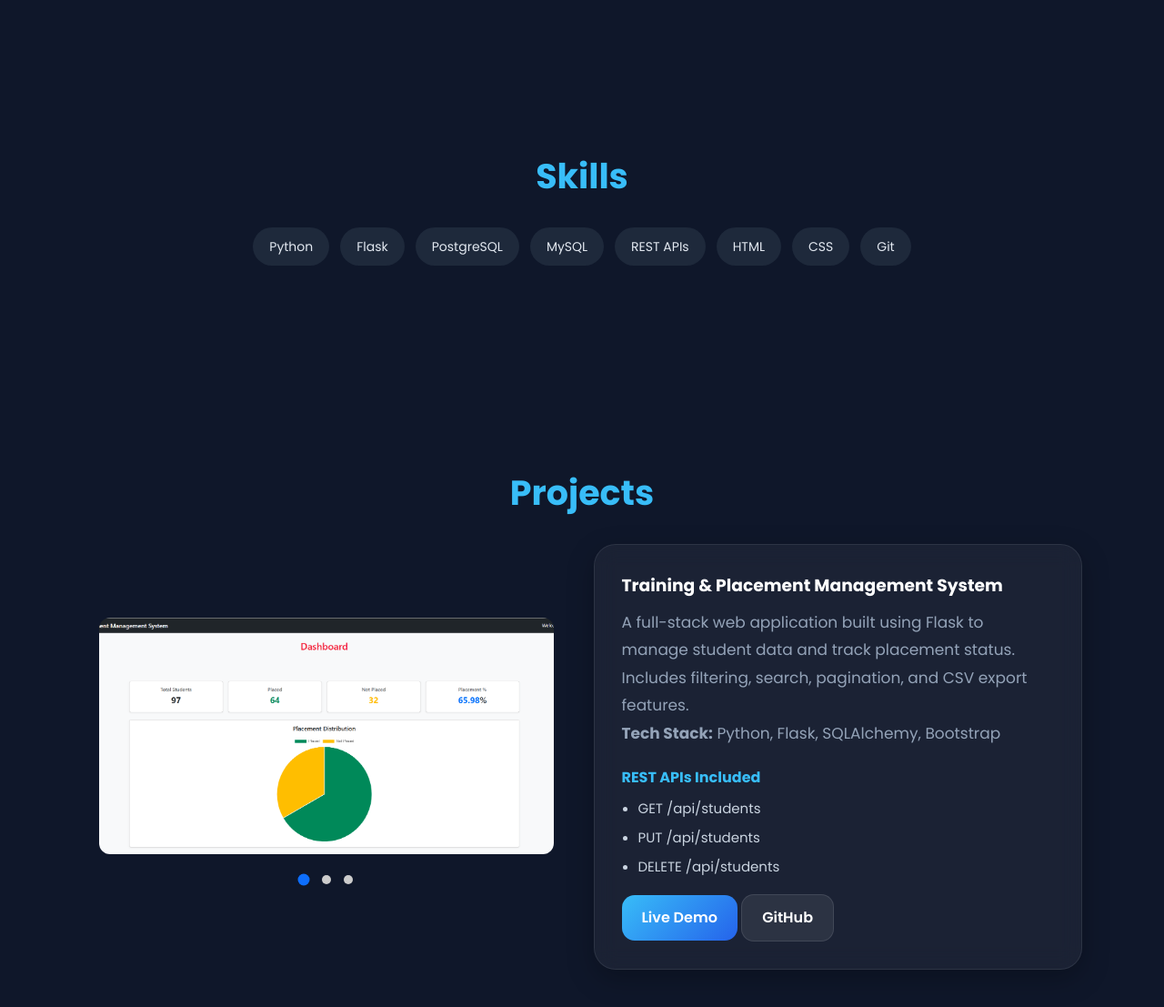
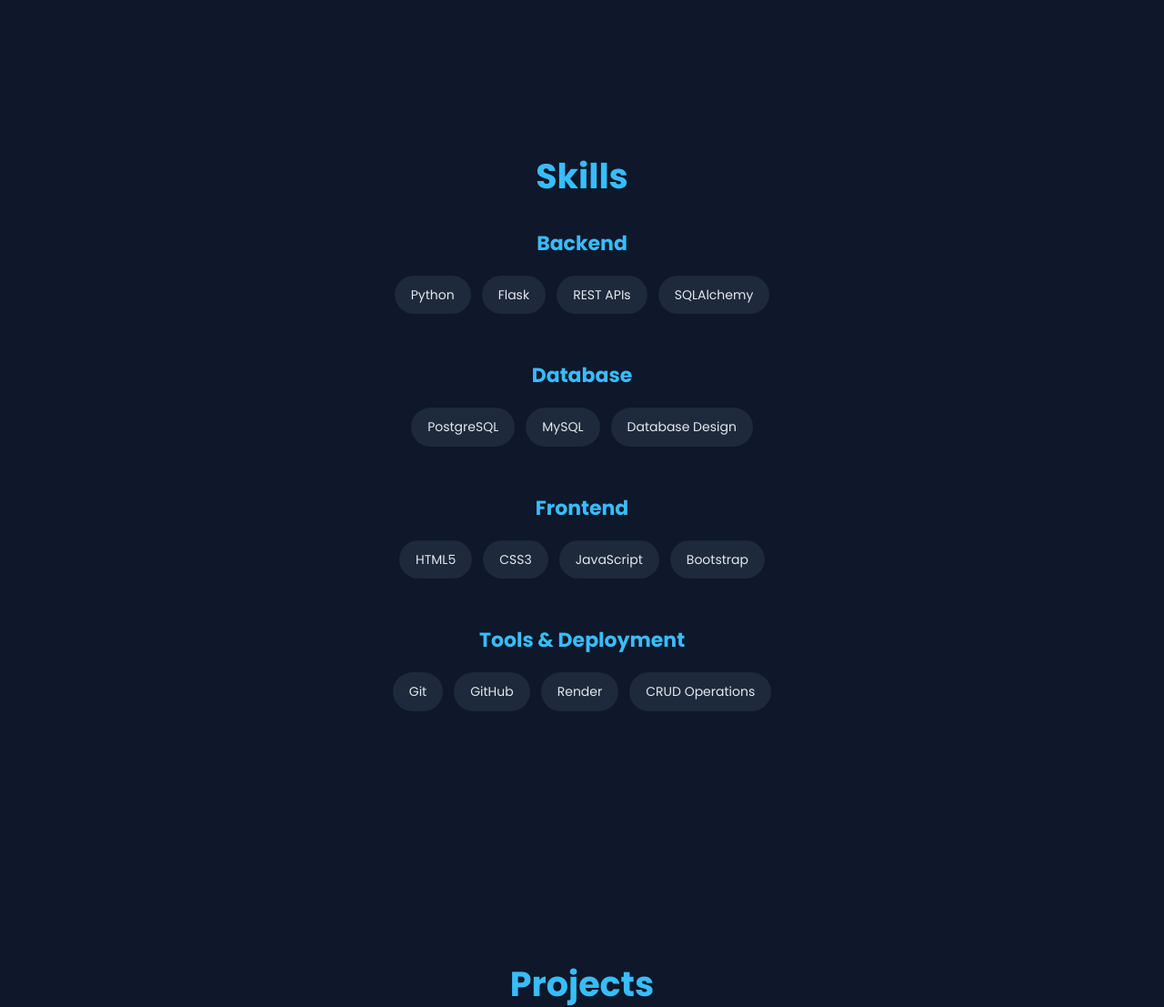
Before and after one commit to nishamore-UI/portfolio, a Flask app: page / in a window 1280 px wide. Shown: the part 1210-2317 px from the top of the page at 91% size. Run offline with Flask 3, Linux system fonts and the light colour scheme.

Commit message:
Updated skills section

```diff
--- a/static/css/style.css
+++ b/static/css/style.css
@@ -551,3 +551,14 @@ footer {
     margin-bottom: 8px;
     font-size: 15px;
 }
+
+.skill-category {
+    margin-bottom: 50px;
+}
+
+.skill-category h3 {
+    color: #38bdf8;
+    margin-bottom: 18px;
+    font-size: 22px;
+    text-align: center;
+}
--- a/templates/index.html
+++ b/templates/index.html
@@ -73,19 +73,68 @@
 </section>
 
 <section id="skills" class="reveal">
+
     <div class="container">
+
         <h2>Skills</h2>
+
+        <!-- Backend -->
+        <div class="skill-category">
+
+            <h3>Backend</h3>
+
             <div class="skills">
                 <span>Python</span>
                 <span>Flask</span>
+                <span>REST APIs</span>
+                <span>SQLAlchemy</span>
+            </div>
+
+        </div>
+
+        <!-- Database -->
+        <div class="skill-category">
+
+            <h3>Database</h3>
+
+            <div class="skills">
                 <span>PostgreSQL</span>
                 <span>MySQL</span>
-        <span>REST APIs</span>
-        <span>HTML</span>
-        <span>CSS</span>
+                <span>Database Design</span>
+            </div>
+
+        </div>
+
+        <!-- Frontend -->
+        <div class="skill-category">
+
+            <h3>Frontend</h3>
+
+            <div class="skills">
+                <span>HTML5</span>
+                <span>CSS3</span>
+                <span>JavaScript</span>
+                <span>Bootstrap</span>
+            </div>
+
+        </div>
+
+        <!-- Tools -->
+        <div class="skill-category">
+
+            <h3>Tools & Deployment</h3>
+
+            <div class="skills">
                 <span>Git</span>
+                <span>GitHub</span>
+                <span>Render</span>
+                <span>CRUD Operations</span>
             </div>
+
         </div>
+
+    </div>
+
 </section>
 
 <section id="projects" class="reveal">
```
Lines whose indentation alone changed are shown as unchanged.
